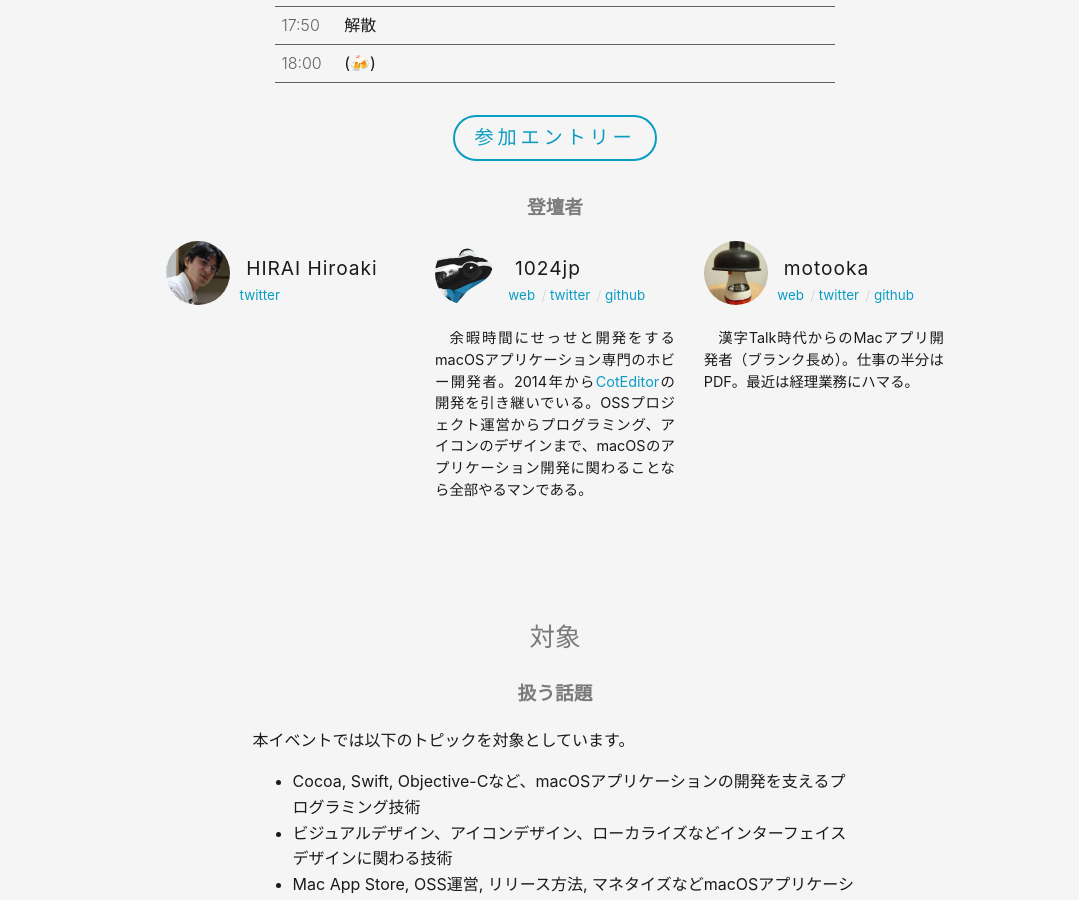
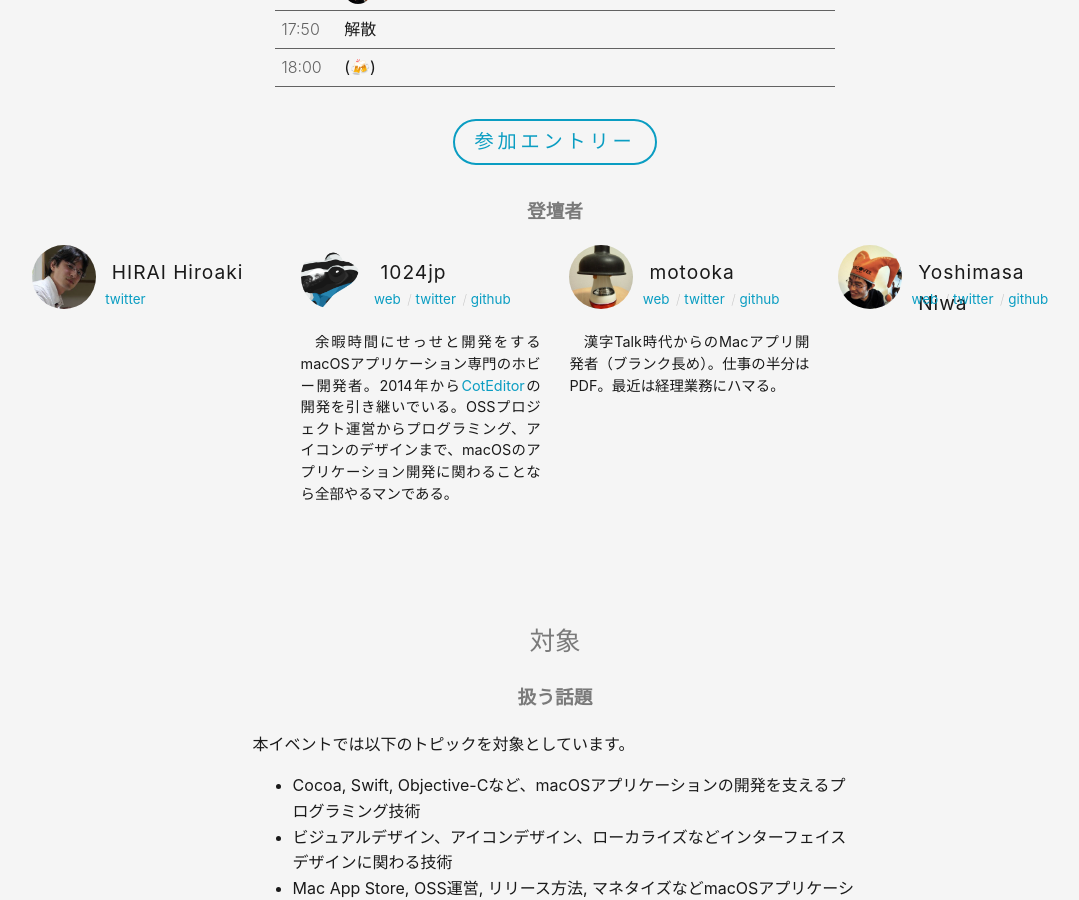
Before and after one commit to macOS-native/macos-native.github.io, a Jekyll site: the page built from index.md, in a window 1280 px wide and 900 px high, scrolled down 1350 px. Shown: the whole window, without its empty margins (85-1164 px from the left). Built offline with Jekyll 4.4.1, drawn with Linux system fonts in a browser that asks for light colours.

Commit message:
Add niw-san's talk stub for 05

```diff
--- a/_data/members.yml
+++ b/_data/members.yml
@@ -70,3 +70,9 @@ motooka:
   twitter: t_motooka
   web: https://tmotooka.hatenablog.jp
   bio: 漢字Talk時代からのMacアプリ開発者（ブランク長め）。仕事の半分はPDF。最近は経理業務にハマる。
+
+niw:
+  name: Yoshimasa Niwa
+  github: niw
+  twitter: niw
+  web: http://niw.at
--- a/index.md
+++ b/index.md
@@ -20,6 +20,7 @@ title: macOS native
 {% include profile.html param="HIRAI_Hiroaki" %}
 {% include profile.html param="1024jp" %}
 {% include profile.html param="motooka" %}
+{% include profile.html param="niw" %}
 </div>
 
 
```
Also changed, not shown: assets/img/avatars/niw.png (added).
